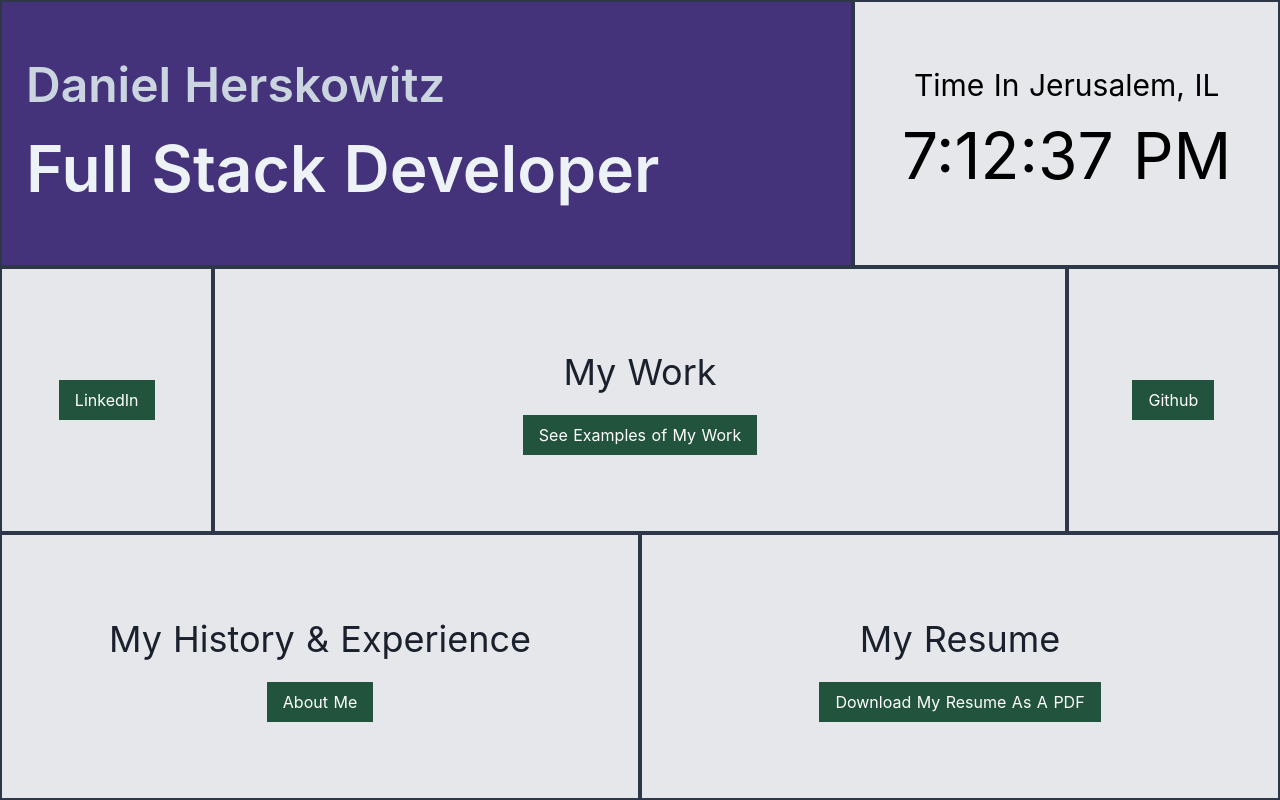
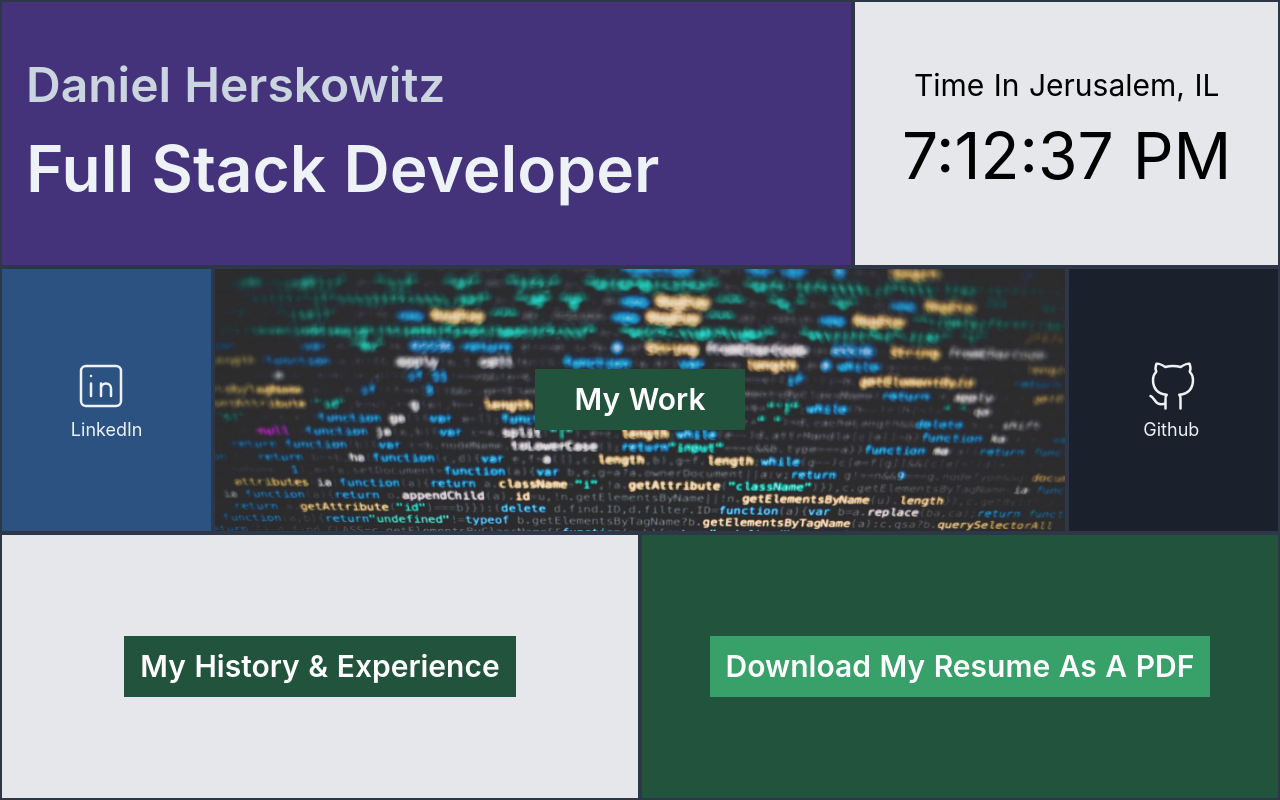
Before and after one commit to dherskowitz/portfolio, a Nuxt app: page / in a window 1280 px wide. Built offline with nearby package versions, Linux system fonts and the light colour scheme.

Commit message:
add color/image, tweak styles

```diff
--- a/components/MyWork.vue
+++ b/components/MyWork.vue
@@ -1,6 +1,10 @@
 <template>
-    <div class="col-span-6 md:col-span-4 p-6 items-center border-gray-800 border-2 justify-center">
-      <div class="text-2xl lg:text-4xl text-gray-900 mb-4 capitalize">My Work</div>
-      <a href="/mywork" class="inline-block bg-green-900 text-white px-4 py-2 hover:shadow-xl hover:bg-green-700 transition-all duration-150 ease-in-out">See Examples of My Work</a>
+  <div class="relative col-span-6 md:col-span-4 p-6 items-center border-gray-800 border-2 justify-center">
+    <div class="absolute w-full h-full overflow-hidden" style="opacity: 0.85">
+      <img src="/code.jpg" alt="">
     </div>
+    <div class="relative text-center">
+      <a href="/mywork" class="inline-block bg-green-900 text-3xl font-semibold text-white px-10 py-2 hover:shadow-xl hover:bg-green-700 transition-all duration-150 ease-in-out">My Work</a>
+    </div>
+  </div>
 </template>
--- a/pages/index.vue
+++ b/pages/index.vue
@@ -13,27 +13,55 @@
       </div>
     </div>
 
-    <div class="col-span-3 md:col-span-1 p-6 flex items-center justify-center border-gray-800 border-2">
-      <a href="https://www.linkedin.com/in/daniel-herskowitz-105/" target="_blank" class="inline-block bg-green-900 text-white px-4 py-2 hover:shadow-xl hover:bg-green-700 transition-all duration-150 ease-in-out">LinkedIn</a>
-    </div>
+    <a href="https://www.linkedin.com/in/daniel-herskowitz-105/" target="_blank" class="col-span-3 md:col-span-1 p-6 flex items-center justify-center border-gray-800 border-2 bg-blue-800 hover:bg-blue-900 transition-all duration-150">
+      <div>
+        <svg
+          xmlns="http://www.w3.org/2000/svg"
+          class="stroke-current text-gray-200"
+          width="60"
+          height="60"
+          viewBox="0 0 24 24"
+          stroke="currentColor"
+          fill="none"
+          stroke-linecap="round"
+          stroke-linejoin="round">
+          <path d="M0 0h24v24H0z" stroke="none" />
+          <rect x="4" y="4" width="16" height="16" rx="2" />
+          <path d="M8 11v5M8 8v.01M12 16v-5M16 16v-3a2 2 0 00-4 0" />
+        </svg>
+        <div class="text-lg text-gray-200">LinkedIn</div>
+      </div>
+    </a>
 
     <MyWork class="hidden flex-col md:flex" />
 
-    <div class="col-span-3 md:col-span-1 p-6 flex items-center justify-center border-gray-800 border-2">
-      <a href="https://github.com/dherskowitz" target="_blank" class="inline-block bg-green-900 text-white px-4 py-2 hover:shadow-xl hover:bg-green-700 transition-all duration-150 ease-in-out">Github</a>
-    </div>
+    <a href="https://github.com/dherskowitz" target="_blank" class="col-span-3 md:col-span-1 p-6 flex items-center justify-center border-gray-800 border-2 bg-gray-900 hover:bg-gray-700 transition-all duration-150">
+      <div>
+        <svg
+          xmlns="http://www.w3.org/2000/svg"
+          class="stroke-current text-gray-200"
+          width="60"
+          height="60"
+          viewBox="0 0 24 24"
+          stroke="currentColor"
+          fill="none"
+          stroke-linecap="round"
+          stroke-linejoin="round">
+          <path d="M0 0h24v24H0z" stroke="none"/>
+          <path d="M9 19c-4.3 1.4-4.3-2.5-6-3m12 5v-3.5c0-1 .1-1.4-.5-2 2.8-.3 5.5-1.4 5.5-6a4.6 4.6 0 00-1.3-3.2 4.2 4.2 0 00-.1-3.2s-1.1-.3-3.5 1.3a12.3 12.3 0 00-6.2 0C6.5 2.8 5.4 3.1 5.4 3.1a4.2 4.2 0 00-.1 3.2A4.6 4.6 0 004 9.5c0 4.6 2.7 5.7 5.5 6-.6.6-.6 1.2-.5 2V21"/>
+        </svg>
+        <div class="text-lg text-gray-200">Github</div>
+      </div>
+    </a>
 
     <MyWork class="flex flex-col md:hidden" />
 
     <div class="col-span-6 md:col-span-3 p-6 flex flex-col items-center border-gray-800 border-2 justify-center text-center">
-      <!-- <div class="text-4xl text-gray-900 mb-1">About Me</div> -->
-      <div class="text-2xl lg:text-4xl text-gray-900 mb-4 capitalize">My history & experience</div>
-      <a href="/aboutme" class="inline-block bg-green-900 text-white px-4 py-2 hover:shadow-xl hover:bg-green-700 transition-all duration-150 ease-in-out">About Me</a>
+      <a href="/aboutme" class="inline-block bg-green-900 text-3xl font-semibold text-white px-4 py-2 hover:shadow-xl hover:bg-green-700 transition-all duration-150 ease-in-out">My History & Experience</a>
     </div>
 
-    <div class="col-span-6 md:col-span-3 p-6 flex flex-col items-center border-gray-800 border-2 justify-center text-center">
-      <p class="text-2xl lg:text-4xl text-gray-900 mb-4 capitalize">My Resume</p>
-      <a href="/Daniel Herskowitz Resume.pdf" target="_blank" class="inline-block bg-green-900 text-white px-4 py-2 hover:shadow-xl hover:bg-green-700 transition-all duration-150 ease-in-out capitalize">Download my resume as a PDF</a>
+    <div class="col-span-6 md:col-span-3 p-6 flex flex-col items-center border-gray-800 border-2 justify-center text-center bg-green-900">
+      <a href="/Daniel Herskowitz Resume.pdf" target="_blank" class="inline-block bg-green-600 text-3xl font-semibold text-white px-4 py-2 hover:shadow-xl hover:bg-green-700 transition-all duration-150 ease-in-out capitalize">Download my resume as a PDF</a>
     </div>
   </div>
 </template>
```
Also changed, not shown: static/code.jpg (added).
